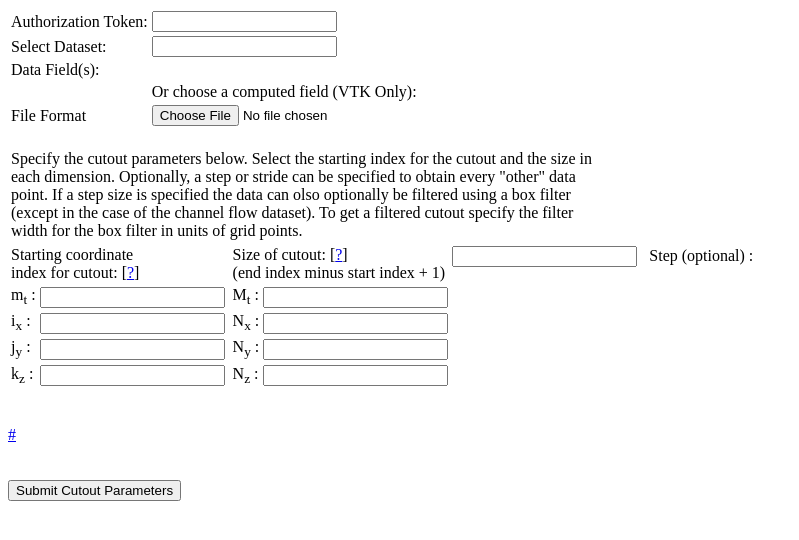
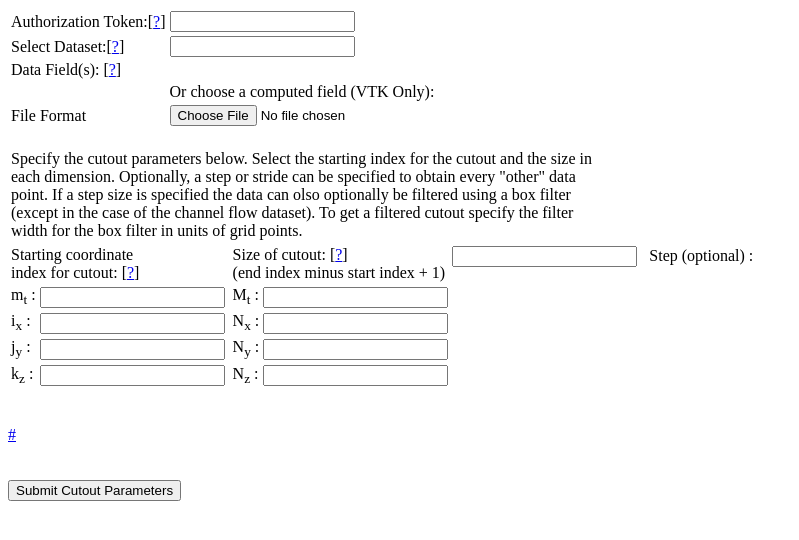
Before and after one commit to sshamilton/vtkcutout, a Django app: template jhtdb/templates/jhtdb/index.html in a window 1280 px wide. Shown: the top 540 px of the page, without its empty margins (0-799 px from the left). Run offline with Django 3.2, Linux system fonts and the light colour scheme; the template is opened without the code that fills it: most values are stand-ins (such as "Sample title", 1, 10 or a date in 2020); form fields are guessed from the names that the template uses; some libraries are stand-ins or nearby versions.

Commit message:
Added dt and help tags on form

```diff
--- a/jhtdb/models.py
+++ b/jhtdb/models.py
@@ -17,6 +17,7 @@ class Dataset(models.Model):
     xspacing = models.FloatField(default = 1.0)
     yspacing = models.FloatField(default = 1.0)
     zspacing = models.FloatField(default = 1.0)
+    dt = models.FloatField(default = .002)
 
     def __unicode__(self):
         return u'{0}'.format(self.dataset_text)
--- a/jhtdb/templates/jhtdb/index.html
+++ b/jhtdb/templates/jhtdb/index.html
@@ -55,18 +55,18 @@
 <body>
 <form method="POST" id="cutout_form" />{% csrf_token %}
 <table>
-<tr><td>Authorization Token:</td><td>
+<tr><td>Authorization Token:[<a href="http://turbulence.pha.jhu.edu/help/authtoken.aspx" class="note" target="_blank">?</a>]</td><td>
 {{form.token}}
 
 </td></tr>
-<tr><td>Select Dataset:</td>
+<tr><td>Select Dataset:[<a href="http://turbulence.pha.jhu.edu/datasets.aspx" class="note" target="_blank">?</a>]</td>
 <td>
 
-{{form.dataset}}
+{{form.dataset}}<span id="dt"></span>
 
 </td></tr>
 
-<tr><td>Data Field(s):  </td>
+<tr><td>Data Field(s): [<a href="http://turbulence.pha.jhu.edu/datasets.aspx" class="note" target="_blank">?</a>] </td>
 <td>
 {{form.datafields}}
 
@@ -197,7 +197,8 @@ Filter Width (optional): {{form.filter}}</span>
 
 function calcSize() {
    components = 3
-   size = $("#id_xEnd").val() * $("#id_yEnd").val() * $("#id_zEnd").val() * components * $("#id_timeend").val()/($("#id_xstep").val()*$("#id_ystep").val()*$("#id_zstep").val()*$("#id_tstep").val());
+   sizeoffloat = 4
+   size = sizeoffloat * $("#id_xEnd").val() * $("#id_yEnd").val() * $("#id_zEnd").val() * components * $("#id_timeend").val()/($("#id_xstep").val()*$("#id_ystep").val()*$("#id_zstep").val()*$("#id_tstep").val());
    $("#downloadsize").replaceWith("<div id='downloadsize'>Approximate Size (uncompressed): " + formatSize(size) + "</div>");
 }
 
@@ -384,6 +385,7 @@ $('#id_dataset').on('change', function() {
       $("#y_end_range").text("({{dset.ystart|add:1}}-{{dset.yend}})");
       $("#z_start_range").text("({{dset.zstart}}-{{dset.zend|add:-1}})");
       $("#z_end_range").text("({{dset.zstart|add:1}}-{{dset.zend}})");
+      $("#dt").text("(dt: {{dset.dt}})");
       //Update form validation
       $("#id_x").rules("remove");
       $("#id_x").rules("add", {required: true, range: [{{dset.xstart}}, {{dset.xend|add:-1}}]  });
```
Also changed, not shown: 1 other file.
